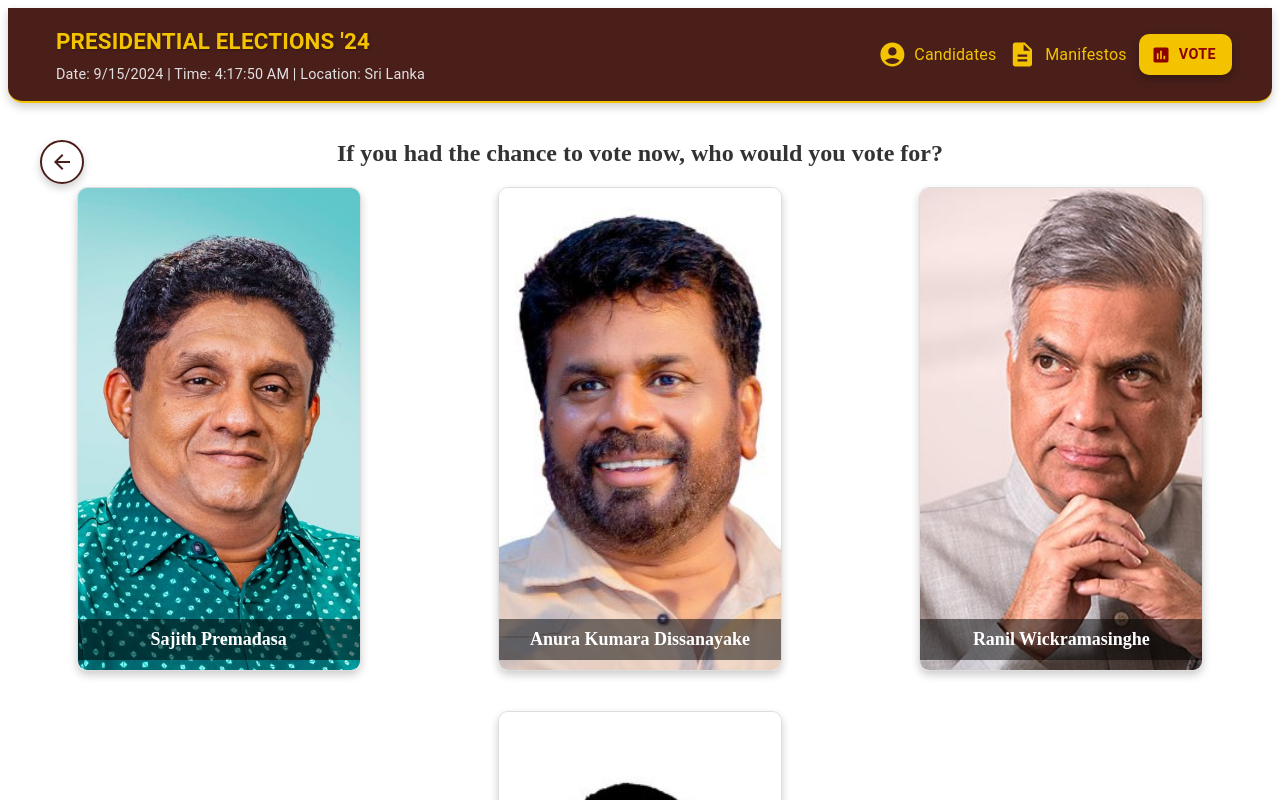
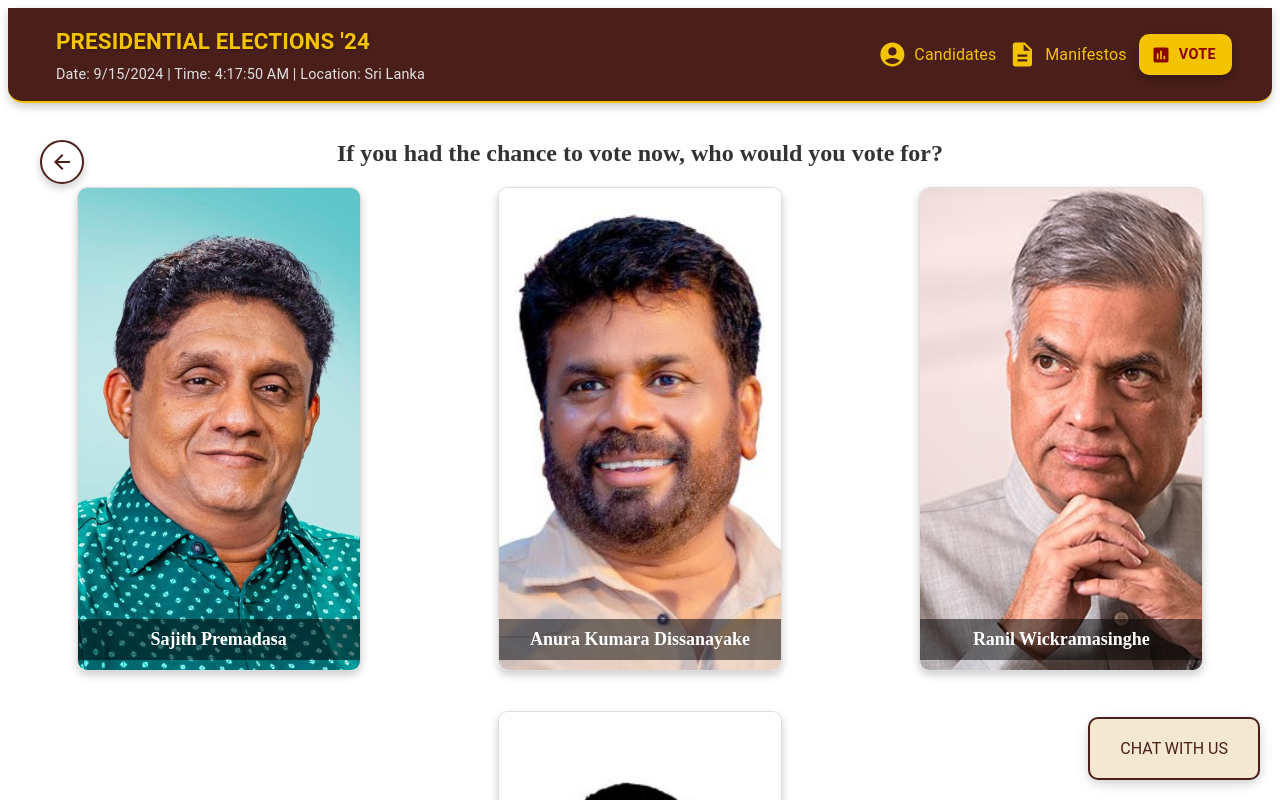
Before and after one commit to CheliM7/043_ChatGPT, a React (Vite) app in the folder frontend/: page /vote in a window 1280 px wide. Shown: the top 800 px of the page. Built offline with nearby package versions, Linux system fonts and the light colour scheme.

Commit message:
added the chatbot to teh voting page

```diff
--- a/frontend/src/pages/votingPage.jsx
+++ b/frontend/src/pages/votingPage.jsx
@@ -1,4 +1,4 @@
-import React, { useState } from 'react';
+import React, { useState, useEffect } from 'react';
 import styled from 'styled-components';
 import ArrowBackIcon from '@mui/icons-material/ArrowBack';
 import CandidateTile from '../components/votingPage/CandidateTile';
@@ -8,6 +8,7 @@ import AKD from '../assets/AKD.jpg';
 import SP from '../assets/SP.jpeg';
 import RW from '../assets/RW_2.jpeg';
 import Other from '../assets/other.jpeg';
+import Chatbot from '../components/chatbot'; // Import the Chatbot component
 
 const NAVBAR_HEIGHT = '120px';
 
@@ -67,6 +68,7 @@ const TilesContainer = styled.div`
 
 const VotingPage = () => {
   const [voteSuccessful, setVoteSuccessful] = useState(false);
+  const [isBouncing, setIsBouncing] = useState(true); // State for chatbot bouncing animation
 
   const handleVote = () => {
     console.log("Vote button clicked"); // Log when button is clicked
@@ -80,6 +82,17 @@ const VotingPage = () => {
     { name: 'Ranil Wickramasinghe', image: RW },
     { name: 'Other', image: Other }
   ];
+
+  // Handle chatbot click to stop bouncing
+  const handleChatbotClick = () => {
+    setIsBouncing(false);
+    // Add any additional logic for opening the chatbot
+  };
+
+  // Ensure the chatbot bounces on mount
+  useEffect(() => {
+    setIsBouncing(true);
+  }, []);
 
   return (
     <>
@@ -109,8 +122,22 @@ const VotingPage = () => {
           </>
         )}
       </Container>
+      <ChatbotWrapper isBouncing={isBouncing} onClick={handleChatbotClick}>
+        <Chatbot /> {/* Add the Chatbot component inside a wrapper */}
+      </ChatbotWrapper>
     </>
   );
 };
 
+const ChatbotWrapper = styled.div`
+  position: fixed;
+  bottom: 20px;
+  right: 20px;
+  z-index: 1000; /* Ensure the chatbot is on top */
+  ${props => props.isBouncing && `
+    animation: bounce 2.5s infinite;
+  `}
+  cursor: pointer;
+`;
+
 export default VotingPage;
```
